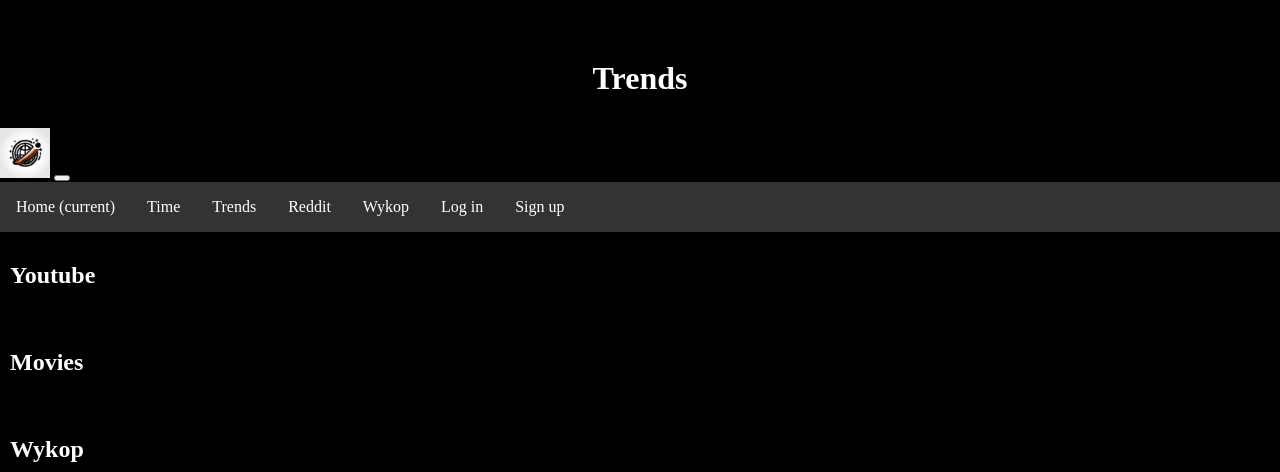
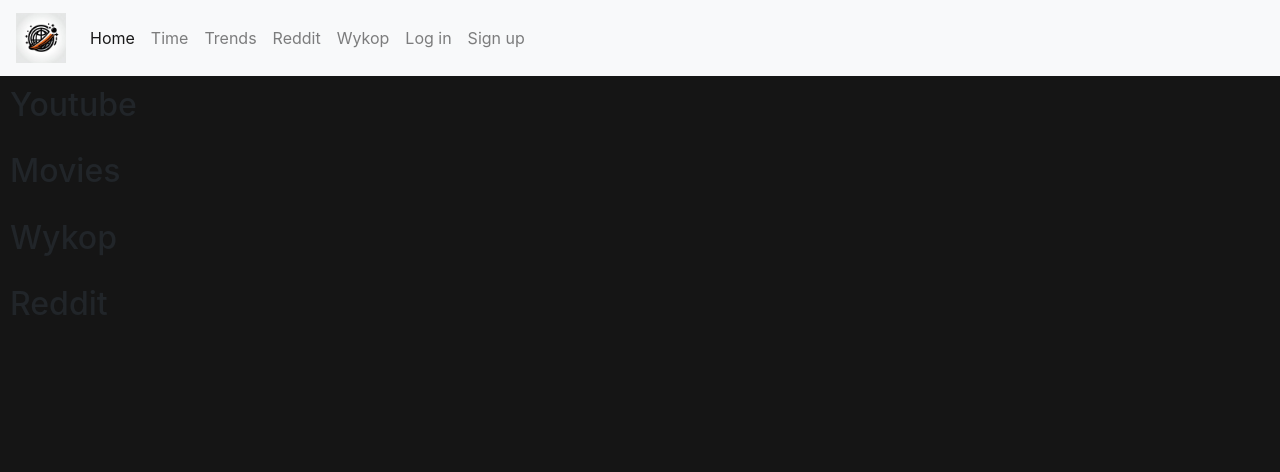
Before and after one commit to Famidore/flaskServer, a Python web app: template templates/trends.html in a window 1280 px wide. Shown: the top 472 px of the page. Run offline with Jinja, Linux system fonts and the light colour scheme; the template is opened without the code that fills it, so the values that code supplies are empty; some libraries are stand-ins or nearby versions.

Commit message:
Refactor templates to use base.html

```diff
--- a/templates/base.html
+++ b/templates/base.html
@@ -16,6 +16,9 @@
     </style>
 </head>
 <body>
+    <!-- include navbar.html -->
+    {% include 'partials/navbar.html' %}
+
     {% block content %}
     {% endblock %}
 
--- a/templates/login_forms/login.html
+++ b/templates/login_forms/login.html
@@ -1,4 +1,4 @@
-{% extends "index.html" %}
+{% extends "base.html" %}
 
     {% block content %}
     <div class="column is-4 is-offset-4">
--- a/templates/login_forms/profile.html
+++ b/templates/login_forms/profile.html
@@ -1,4 +1,4 @@
-{% extends "index.html" %}
+{% extends "base.html" %}
 
 {% block content %}
 <h1 class="title">
--- a/templates/login_forms/signup.html
+++ b/templates/login_forms/signup.html
@@ -1,4 +1,4 @@
-{% extends "index.html" %}
+{% extends "base.html" %}
 
 {% block content %}
 <div class="column is-4 is-offset-4">
--- a/templates/partials/navbar.html
+++ b/templates/partials/navbar.html
@@ -6,7 +6,7 @@
     <div class="collapse navbar-collapse" id="navbarNav">
       <ul class="navbar-nav">
         <li class="nav-item active">
-          <a class="nav-link" href="/">Home <span class="sr-only">(current)</span></a>
+          <a class="nav-link" href="/">Home</a>
         </li>
         <li class="nav-item">
           <a class="nav-link" href="/time">Time</a>
--- a/templates/trends.html
+++ b/templates/trends.html
@@ -5,60 +5,17 @@
     <meta charset="UTF-8">
     <meta http-equiv="X-UA-Compatible" content="IE=edge">
     <meta name="viewport" content="width=device-width, initial-scale=1.0">
-    <title>FamServ | Trends</title>
+    <title>Trends</title>
     <link rel="shortcut icon" href="{{ url_for('static', filename='squid.ico') }}">
     <link rel="stylesheet" type="text/css" href="{{ url_for('static',filename='styles/trends_page.css') }}">
     <style>
-        ul {
-            list-style-type: none;
-            margin: 0;
-            padding: 0;
-            overflow: hidden;
-            background-color: #333333;
-        }
-
-        li {
-            float: left;
-        }
-
-        li a {
-            display: block;
-            color: white;
-            text-align: center;
-            padding: 16px;
-            text-decoration: none;
-        }
-
-        li a:hover {
-            background-color: #111111;
-        }
-
-        h1 {
-            display: block;
-            color: white;
-            text-align: center;
-            padding: 10px;
-            text-decoration: none;
-        }
     </style>
 </head>
 
 <body>
-    <div>
-        <h1><a href="/" style="text-decoration: none; color: inherit;">Trends</a></h1>
-    </div>
-    <!-- <ul>
-        <li> <a href='/'>Home</a></li>
-        <li> <a href='/time'>Time</a></li>
-        <li> <a href='/trends'>Trends</a></li>
-        <li> <a href='/pull'>Update Server</a></li>
-        <li> <a href='/reddit-inspect'>Reddit</a></li>
-        <li> <a href='/wykop-inspect'>Wykop</a></li>
-    </ul> -->
+    {% extends "base.html" %}
 
-    <!-- include navbar.html -->
-    {% include 'partials/navbar.html' %}
-
+    {% block content %}
     <h2>Youtube</h2>
     <div class="yt_section">
         {% for title, img, url in yt_data %}
@@ -100,6 +57,7 @@
         </a>
         {% endfor %}
     </div>
+    {% endblock %}
 </body>
 
 </html>
```
Also changed, not shown: templates/index.html (+0 -61 lines), templates/time.html (+4 -60 lines).
